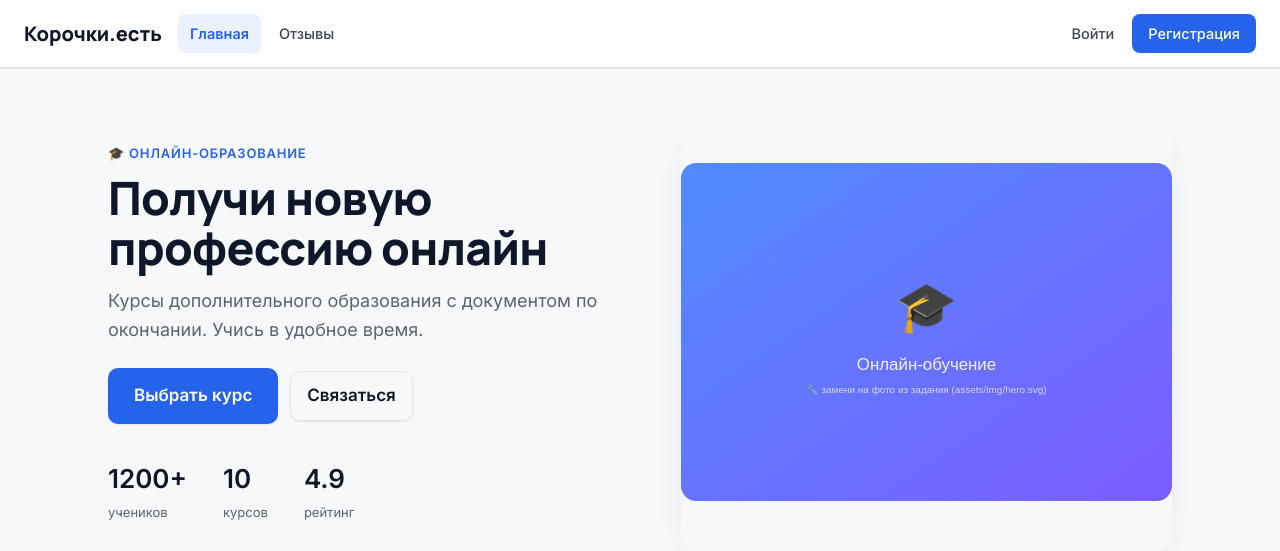
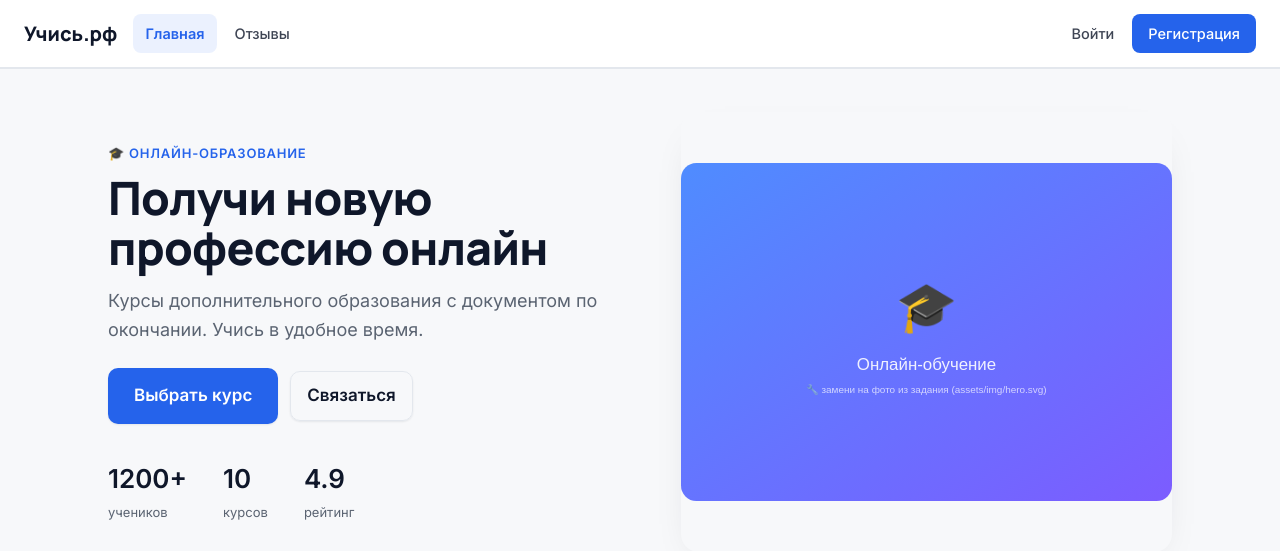
Before and after one commit to theremnantink-us/demo-exam-09.02.07, a PHP site: page /exam/ in a window 1280 px wide. Shown: the top 551 px of the page. Run offline with PHP 8.4, Linux system fonts and the light colour scheme; data comes from the database, SQL or seed files in the repository.

Commit message:
Тема -> Учись.рф; проверен мобильный адаптив (390px)
- theme.php: site_name/logo/email -> Учись.рф
- Бренд обновлён в mobile/*.html и logo.svg
- Адаптив проверен headless Chrome на 390px (главная, регистрация):
  навигация стопкой, hero/карточки в один столбец, без гориз. скролла

Co-Authored-By: Claude Opus 4.8 <noreply@anthropic.com>

```diff
--- a/mobile/admin.html
+++ b/mobile/admin.html
@@ -1,7 +1,7 @@
 <!DOCTYPE html><html lang="ru"><head><meta charset="UTF-8">
 <meta name="viewport" content="width=390, initial-scale=1.0"><title>Админ — макет 390×844</title>
 <link rel="stylesheet" href="mobile.css"></head><body>
-<div class="bar"><span>Корочки.есть · Админ</span><span class="menu">☰</span></div>
+<div class="bar"><span>Учись.рф · Админ</span><span class="menu">☰</span></div>
 <div class="screen"><h1>🛠 Все заявки</h1><p class="cap">Фильтр, поиск, пагинация.</p>
   <input placeholder="Поиск по ФИО или курсу">
   <select><option>Все статусы</option><option>Новая</option><option>Идёт обучение</option><option>Обучение завершено</option></select>
--- a/mobile/cabinet.html
+++ b/mobile/cabinet.html
@@ -1,7 +1,7 @@
 <!DOCTYPE html><html lang="ru"><head><meta charset="UTF-8">
 <meta name="viewport" content="width=390, initial-scale=1.0"><title>Кабинет — макет 390×844</title>
 <link rel="stylesheet" href="mobile.css"></head><body>
-<div class="bar"><span>Корочки.есть</span><span class="menu">☰</span></div>
+<div class="bar"><span>Учись.рф</span><span class="menu">☰</span></div>
 <div class="screen"><h1>📋 Мои заявки</h1><p class="cap">Заявки и статус. Отзыв — после обучения.</p>
   <div class="btn">+ Новая заявка</div>
   <div class="item">Основы веб-дизайна<span class="muted">03.09.2025 · Наличными</span><span class="badge b-done">Обучение завершено</span><div class="link" style="text-align:left">★ Оставить отзыв</div></div>
--- a/mobile/home.html
+++ b/mobile/home.html
@@ -1,7 +1,7 @@
 <!DOCTYPE html><html lang="ru"><head><meta charset="UTF-8">
 <meta name="viewport" content="width=390, initial-scale=1.0"><title>Главная — макет 390×844</title>
 <link rel="stylesheet" href="mobile.css"></head><body>
-<div class="bar"><span>Корочки.есть</span><span class="menu">☰</span></div>
+<div class="bar"><span>Учись.рф</span><span class="menu">☰</span></div>
 <div class="screen">
   <div class="hero"><h1>Получи профессию онлайн</h1><p class="muted" style="color:#e7ecff">Курсы ДПО с документом</p></div>
   <div class="slider"><img src="../assets/img/slide1.svg" alt=""><span class="nav prev">‹</span><span class="nav next">›</span><div class="cap2">Практика на реальных задачах</div></div>
--- a/mobile/login.html
+++ b/mobile/login.html
@@ -1,7 +1,7 @@
 <!DOCTYPE html><html lang="ru"><head><meta charset="UTF-8">
 <meta name="viewport" content="width=390, initial-scale=1.0"><title>Вход — макет 390×844</title>
 <link rel="stylesheet" href="mobile.css"></head><body>
-<div class="bar"><span>Корочки.есть</span><span class="menu">☰</span></div>
+<div class="bar"><span>Учись.рф</span><span class="menu">☰</span></div>
 <div class="screen"><h1>🔑 Вход</h1><p class="cap">Войдите под логином и паролем.</p>
   <label>Логин<input></label><label>Пароль<input type="password"></label>
   <div class="btn">Войти</div>
--- a/mobile/order.html
+++ b/mobile/order.html
@@ -1,7 +1,7 @@
 <!DOCTYPE html><html lang="ru"><head><meta charset="UTF-8">
 <meta name="viewport" content="width=390, initial-scale=1.0"><title>Заявка — макет 390×844</title>
 <link rel="stylesheet" href="mobile.css"></head><body>
-<div class="bar"><span>Корочки.есть</span><span class="menu">☰</span></div>
+<div class="bar"><span>Учись.рф</span><span class="menu">☰</span></div>
 <div class="screen"><h1>➕ Новая заявка</h1><p class="cap">Все поля обязательны.</p>
   <label>Курс<select><option>Основы веб-дизайна</option><option>Основы Python</option></select></label>
   <label>Дата начала<input placeholder="ДД.ММ.ГГГГ"></label>
--- a/mobile/register.html
+++ b/mobile/register.html
@@ -1,7 +1,7 @@
 <!DOCTYPE html><html lang="ru"><head><meta charset="UTF-8">
 <meta name="viewport" content="width=390, initial-scale=1.0"><title>Регистрация — макет 390×844</title>
 <link rel="stylesheet" href="mobile.css"></head><body>
-<div class="bar"><span>Корочки.есть</span><span class="menu">☰</span></div>
+<div class="bar"><span>Учись.рф</span><span class="menu">☰</span></div>
 <div class="screen"><h1>📝 Регистрация</h1><p class="cap">Создайте аккаунт для записи на курсы.</p>
   <label>Логин<input placeholder="латиница и цифры, ≥6"></label>
   <label>Пароль (мин. 8)<input type="password"></label>
--- a/theme.php
+++ b/theme.php
@@ -25,9 +25,9 @@
 
 $THEME = [
     // --- Идентичность ------------------------------------------------------
-    'site_name' => 'Корочки.есть',                 // 🔧 название портала
+    'site_name' => 'Учись.рф',                     // 🔧 название портала
     'tagline'   => 'Онлайн-курсы дополнительного профессионального образования', // 🔧 слоган
-    'logo_text' => 'Корочки.есть',                 // 🔧 текстовый логотип (если нет картинки)
+    'logo_text' => 'Учись.рф',                     // 🔧 текстовый логотип (если нет картинки)
     'logo_img'  => '',                             // 🔧 путь к лого, напр. 'assets/img/logo.svg' (приоритетнее текста)
 
     // --- Цвета: спокойный минимализм (светлая тема, не кричащая) ------------
@@ -92,7 +92,7 @@ $THEME = [
     // --- Контакты (для подвала и формы обратной связи) ---------------------
     'contacts' => [
         'phone'   => '8(800)555-35-35',
-        'email'   => 'info@korochki.example',
+        'email'   => 'info@uchis.rf',
         'address' => 'г. Москва, ул. Образцовая, д. 1',
     ],
 ];
```
Also changed, not shown: assets/img/logo.svg.
